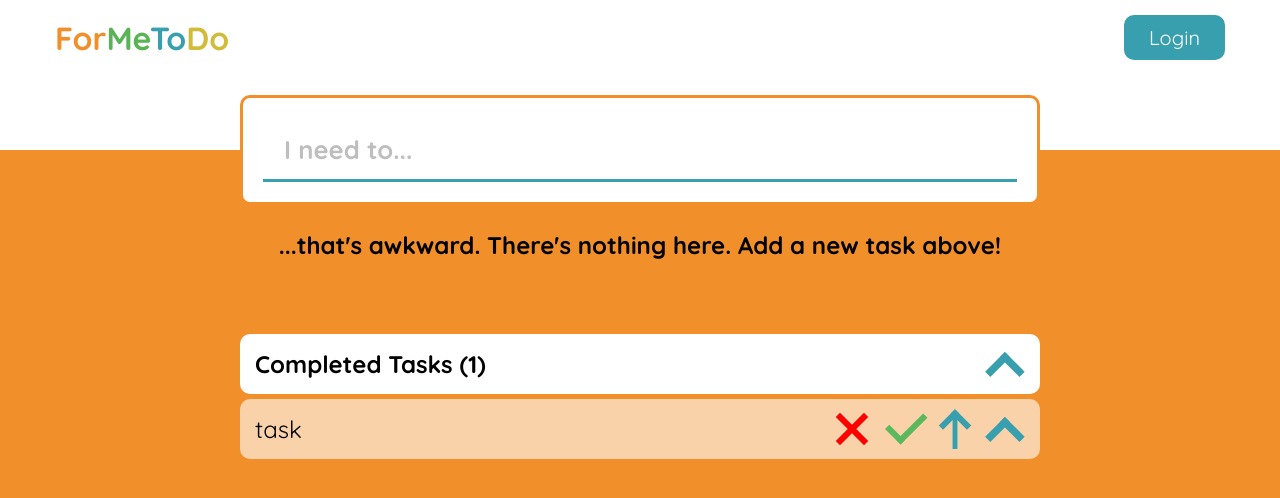
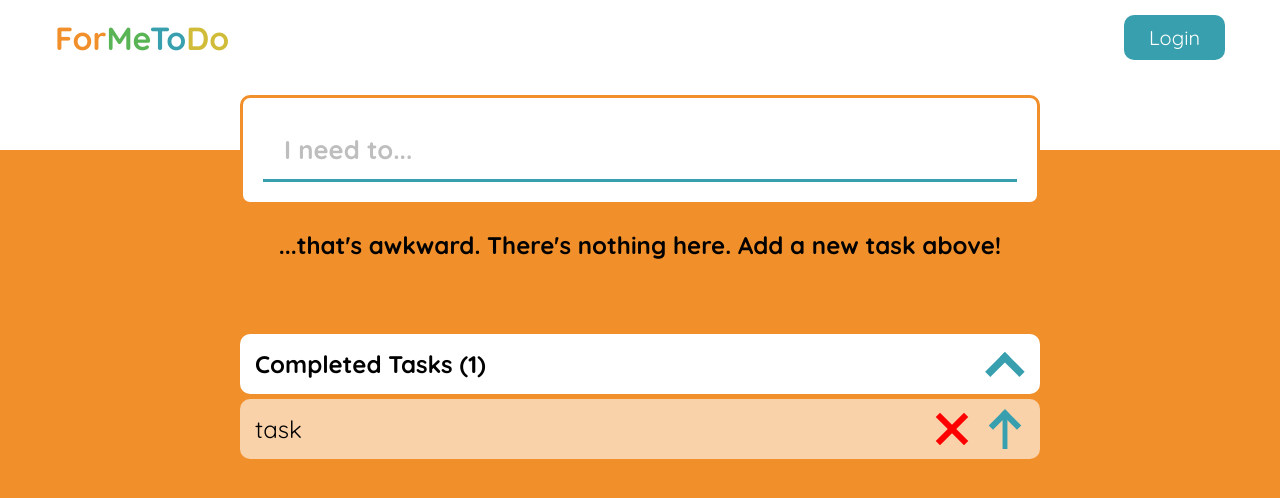
Before and after one commit to JonnyMars/for-me-to-do, a React (Create React App) app: page /tasks in a window 1280 px wide. Both pictures are taken after a click on the button 1005 px from the left and 364 px from the top of the page. Shown: the top 498 px of the page. Built offline with nearby package versions, Linux system fonts and the light colour scheme.

Commit message:
upd: add logic to delete, complete and uncomplete tasks

```diff
--- a/src/_components/TaskList/ActiveList/ActiveList.js
+++ b/src/_components/TaskList/ActiveList/ActiveList.js
@@ -5,7 +5,6 @@ import styles from "./ActiveList.module.scss";
 export default function ActiveList(props) {
 
     let no_tasks_message = null;
-
     if(props.tasks.length === 0) no_tasks_message = <p className={styles.NoTasksMessage}>...that's awkward.  There's nothing here.  Add a new task above!</p>;
 
     return (
@@ -13,7 +12,7 @@ export default function ActiveList(props) {
             {no_tasks_message}
             {
                 props.tasks.map(task => (
-                    <TaskItem key={task.id} task={task} />
+                    <TaskItem key={task.id} task={task} complete={props.complete} delete={props.delete} />
                 ))
             }
         </div>
--- a/src/_components/TaskList/CompletedList/CompletedList.js
+++ b/src/_components/TaskList/CompletedList/CompletedList.js
@@ -10,16 +10,13 @@ export default function CompletedList(props) {
     function accordionClickHandler(e) {
         e.preventDefault();
         setAccordionOpen(!accordionOpen)
-        console.log("click");
     }
-
-    console.log(accordionOpen)
 
     if(props.tasks.length === 0) return null;
 
     let taskList = null
 
-    if(accordionOpen) taskList = props.tasks.map(task => <TaskItem key={task.id} task={task} />)
+    if(accordionOpen) taskList = props.tasks.map(task => <TaskItem key={task.id} task={task} delete={props.delete} uncomplete={props.uncomplete} />)
 
     return (
         <div className={styles.CompletedList}>
--- a/src/_components/TaskList/TaskItem/TaskItem.js
+++ b/src/_components/TaskList/TaskItem/TaskItem.js
@@ -3,30 +3,50 @@ import ListActionButton from '../../UI/ListActionButton/ListActionButton';
 import styles from "./TaskItem.module.scss";
 
 export default function TaskItem(props) {
+
+    let buttons = null;
+
+    if(props.task.status === "completed") {
+
+        buttons = (
+            <>
+                <ListActionButton
+                        type="CROSS"
+                        clicked={() => props.delete(props.task.id)}
+                        title="Delete this Task"
+                />
+                 <ListActionButton
+                        type="UP"
+                        clicked={() => props.uncomplete(props.task.id)}
+                        title="Move completed task into active tasks"
+                />
+            </>
+        )
+
+    } else {
+
+        buttons = (
+            <>
+                <ListActionButton
+                        type="TICK"
+                        clicked={() => props.complete(props.task.id)}
+                        title="Mark task as completed"
+                />
+                <ListActionButton
+                        type="CROSS"
+                        clicked={() => props.delete(props.task.id)}
+                        title="Delete this Task"
+                />
+            </>
+        )
+
+    }
+
     return (
         <div className={`${styles.TaskItem} flex`}>
             <p className={styles.Title}>{props.task.title}</p>
             <div className={`${styles.Actions} flex`}>
-                <ListActionButton
-                    type="CROSS"
-                    clicked={() => {}}
-                    title="Delete this Task"
-                />
-                <ListActionButton
-                    type="TICK"
-                    clicked={() => {}}
-                    title="Mark task as completed"
-                />
-                <ListActionButton
-                    type="UP"
-                    clicked={() => {}}
-                    title="Mark task as completed"
-                />
-                <ListActionButton
-                    type="CHEVRON"
-                    clicked={() => {}}
-                    title="Mark task as completed"
-                />
+                {buttons}
             </div>
         </div>
     )
--- a/src/_components/TaskList/TaskList.js
+++ b/src/_components/TaskList/TaskList.js
@@ -8,10 +8,30 @@ export default function TaskList(props) {
     const active_tasks = props.tasks.filter(task => task.status === "active");
     const completed_tasks = props.tasks.filter(task => task.status === "completed");
 
+    function onComplete(id) {
+        const tasks = [...props.tasks];
+        const active_task_index = tasks.findIndex(task => task.id === id);
+        tasks[active_task_index].status = "completed";
+        props.setTasks(tasks);
+    }
+
+    function onDelete(id) {
+        const tasks = [...props.tasks];
+        const new_tasks = tasks.filter(task => task.id !== id);
+        props.setTasks(new_tasks);
+    }
+
+    function onUncomplete(id) {
+        const tasks = [...props.tasks];
+        const active_task_index = tasks.findIndex(task => task.id === id);
+        tasks[active_task_index].status = "active";
+        props.setTasks(tasks);
+    }
+
     return (
         <section className={`${styles.TaskList} flex`}>
-            <ActiveList tasks={active_tasks} />
-            <CompletedList tasks={completed_tasks} />
+            <ActiveList tasks={active_tasks} delete={onDelete} complete={onComplete} />
+            <CompletedList tasks={completed_tasks} delete={onDelete} uncomplete={onUncomplete} />
         </section>
     )
 }
--- a/src/_containers/Tasks/Tasks.js
+++ b/src/_containers/Tasks/Tasks.js
@@ -29,7 +29,7 @@ export default function Tasks() {
     return (
         <div className={styles.Tasks}>
             <TaskCreator addTask={addTaskHandler}  />
-            <TaskList tasks={tasks} />
+            <TaskList tasks={tasks} setTasks={setTasks} />
         </div>
     )
 }
```
